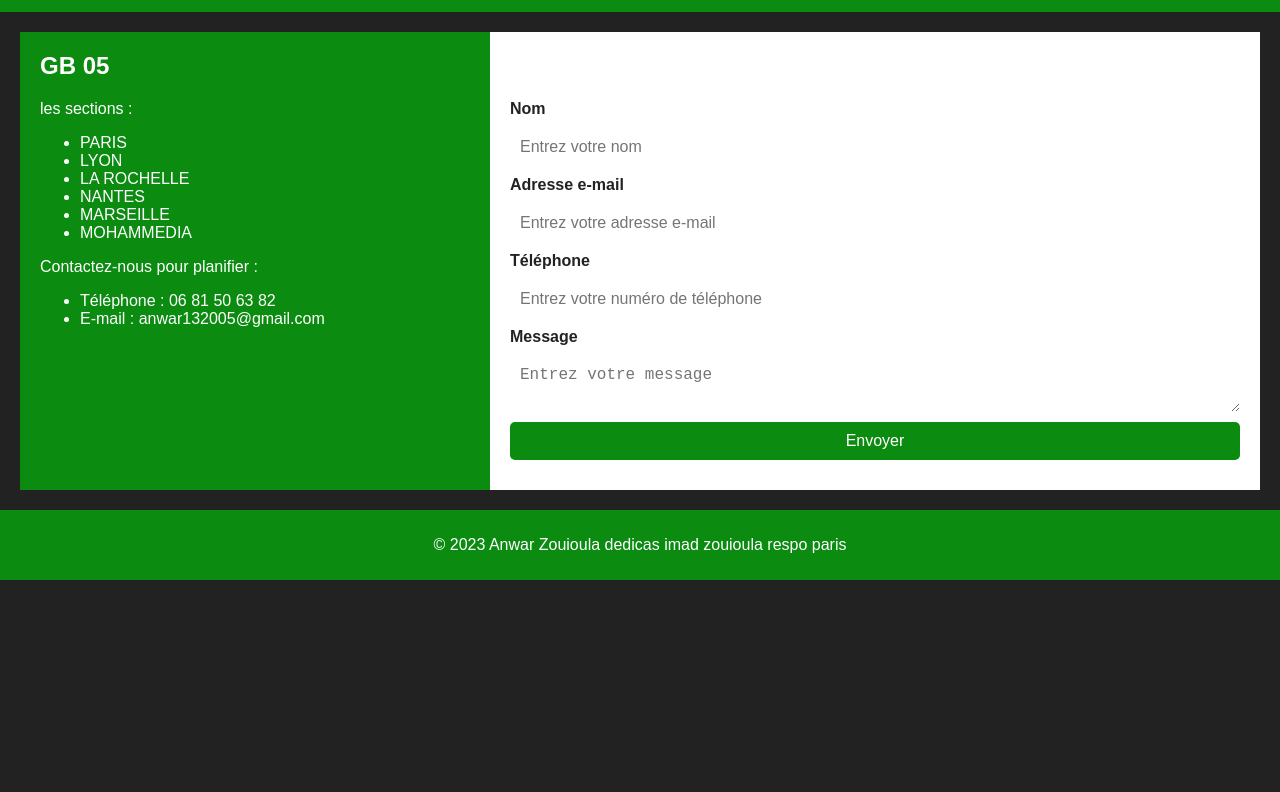
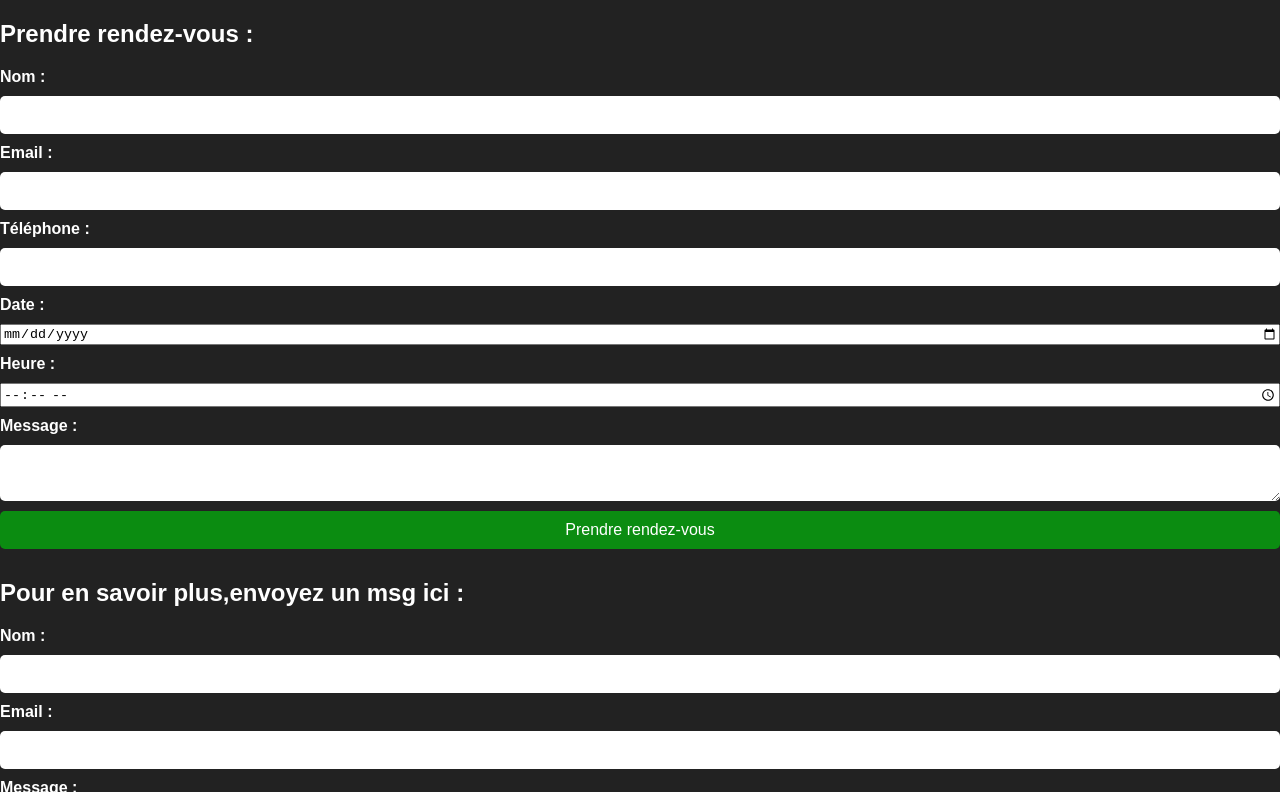
Before and after one commit to Dimaraja2005/Famille-ZOUIOULA, a plain HTML site: page index.html in a window 1280 px wide. Shown: the part 88-880 px from the top of the page. Before the commit the page ends 800 px from the top, so only its background shows below. Drawn offline with Linux system fonts and the light colour scheme.

Commit message:
Update index.html

```diff
--- a/index.html
+++ b/index.html
@@ -2,50 +2,68 @@
 <html lang="fr">
   <head>
     <meta charset="UTF-8">
-	<title>Formulaire de Contact et Prise de Rendez-vous</title>
+    <title>ZOUIOULA</title>
     <link rel="stylesheet" href="gg.css">
   </head>
   <body>
-	<header>
-		<h1>GREEN BOYS FRANCE</h1>
-	</header>
+    <nav>
+      <ul>
+        <li><a href="#">ZOUIOULA</a></li>
+        <li><a href="#">Prise de rdv</a></li>
+        <li><a href="#">Avoir des informations</a></li>
+        <li><a href="#">ZOUIOULA</a></li>
+      </ul>
+    </nav>
 
-	<main>
-		<section class="left-section">
-			<h2>GB 05</h2>
-			<p>les sections :</p>
-			<ul>
-				<li>PARIS</li>
-				<li>LYON</li>
-				<li>LA ROCHELLE</li>
-				<li>NANTES</li>
-				<li>MARSEILLE</li>
-				<li>MOHAMMEDIA</li>
-			</ul>
-			<p>Contactez-nous pour planifier :</p>
-			<ul>
-				<li>Téléphone : 06 81 50 63 82</li>
-				<li>E-mail : anwar132005@gmail.com</li>
-			</ul>
-		</section>
-		<section class="right-section">
-			<h2>Contactez-nous</h2>
-			<form action="mailto:anwar132005@gmail.com" method="post" enctype="text/plain">
-				<label for="nom">Nom</label>
-				<input type="text" id="nom" name="nom" placeholder="Entrez votre nom" required>
-				<label for="email">Adresse e-mail</label>
-				<input type="email" id="email" name="email" placeholder="Entrez votre adresse e-mail" required>
-				<label for="telephone">Téléphone</label>
-				<input type="tel" id="telephone" name="telephone" placeholder="Entrez votre numéro de téléphone">
-				<label for="message">Message</label>
-				<textarea id="message" name="message" placeholder="Entrez votre message" required></textarea>
+    <div class="container">
+      <div class="rdv">
+        <h2>Prendre rendez-vous :</h2>
+        <form action="anwar132005@gmail.com" method="post">
+          <label for="nom">Nom :</label>
+          <input type="text" id="nom" name="user_nom">
+
+          <label for="email">Email :</label>
+          <input type="email" id="email" name="user_email">
+
+          <label for="tel">Téléphone :</label>
+          <input type="tel" id="tel" name="user_tel">
+
+          <label for="date">Date :</label>
+          <input type="date" id="date" name="user_date">
+
+          <label for="heure">Heure :</label>
+          <input type="time" id="heure" name="user_heure">
+
+          <label for="message">Message :</label>
+          <textarea id="message" name="user_message"></textarea>
+
+          <input type="submit" value="Prendre rendez-vous">
+        </form>
+      </div>
+
+      <div class="contact">
+        <h2>Pour en savoir plus,envoyez un msg ici :</h2>
+        <form action="anwar132005@gmail.com" method="post">
+          <label for="nom">Nom :</label>
+          <input type="text" id="nom" name="user_nom">
+
+          <label for="email">Email :</label>
+          <input type="email" id="email" name="user_email">
+
+          <label for="message">Message :</label>
+          <textarea id="message" name="user_message"></textarea>
+
           <input type="submit" value="Envoyer">
         </form>
-		</section>
-	</main>
+      </div>
+    </div>
+
+    <button class="envoyer">Envoyer</button>
+	<p>Et qui veut parler à ma mère ou à mon père, il prend rendez-vous sur ce site.</p>
+
 
     <footer>
-		<p>&copy; 2023 Anwar Zouioula dedicas imad zouioula respo paris </p>
+      <p>&copy; 2023 Anwar Zouioula. Tous droits réservés.</p>
     </footer>
   </body>
 </html>
```
Lines whose indentation alone changed are shown as unchanged.
